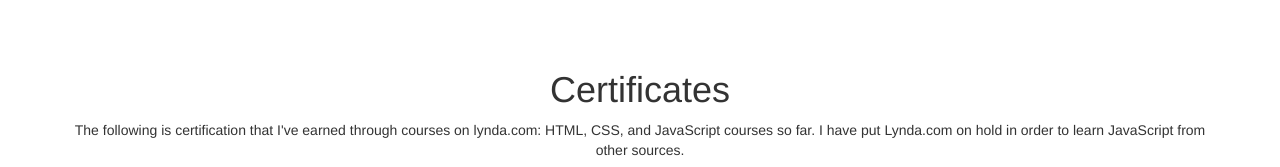
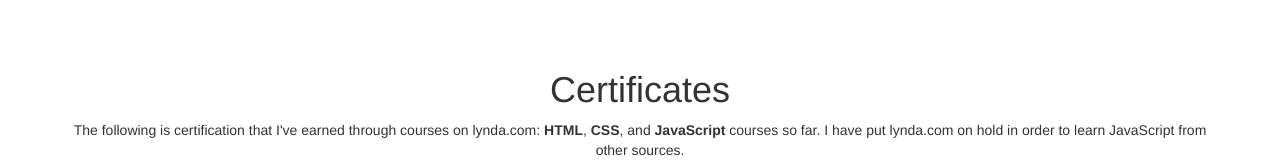
Before and after one commit to kirtansakariya/kirtansakariya.github.io, a website: page index.html in a window 1280 px wide. Shown: the part 1700-1867 px from the top of the page. Drawn offline with Linux system fonts and the light colour scheme.

Commit message:
put emphasis on certain items in certifications section

```diff
--- a/index.html
+++ b/index.html
@@ -104,7 +104,7 @@
             <div class="row">
                 <div class="col-lg-12">
                     <h1>Certificates</h1>
-                    <p>The following is certification that I've earned through courses on lynda.com: HTML, CSS, and JavaScript courses so far. I have put Lynda.com on hold in order to learn JavaScript from other sources.</p>
+                    <p>The following is certification that I've earned through courses on lynda.com: <Strong>HTML</Strong>, <Strong>CSS</Strong>, and <Strong>JavaScript</Strong> courses so far. I have put lynda.com on hold in order to learn JavaScript from other sources.</p>
                     <p><a href="certificates/HTMLEssentialTraining_CertificateOfCompletion.jpg"><img src="certificates/HTMLEssentialTraining_CertificateOfCompletion.jpg" alt="HTML" style="height:200px;width:309.875px;"></a><a href="certificates/LearningCSS_CertificateOfCompletion.jpg"><img src="certificates/LearningCSS_CertificateOfCompletion.jpg" alt="CSS" style="height:200px;width:309.875px;"></a><a href="certificates/LearningtheJavaScriptLanguage_CertificateOfCompletion.jpg"><img src="certificates/LearningtheJavaScriptLanguage_CertificateOfCompletion.jpg" alt="JavaScript" style="height:200px;width:309.875px;"></a><a href="certificates/JavaScriptforWebDesigners_CertificateOfCompletion.jpg"><img src="certificates/JavaScriptforWebDesigners_CertificateOfCompletion.jpg" alt="JavaScript for Web Designers" style="height:200px;width:309.875px;"></a></p>
                 </div>
             </div>
```
